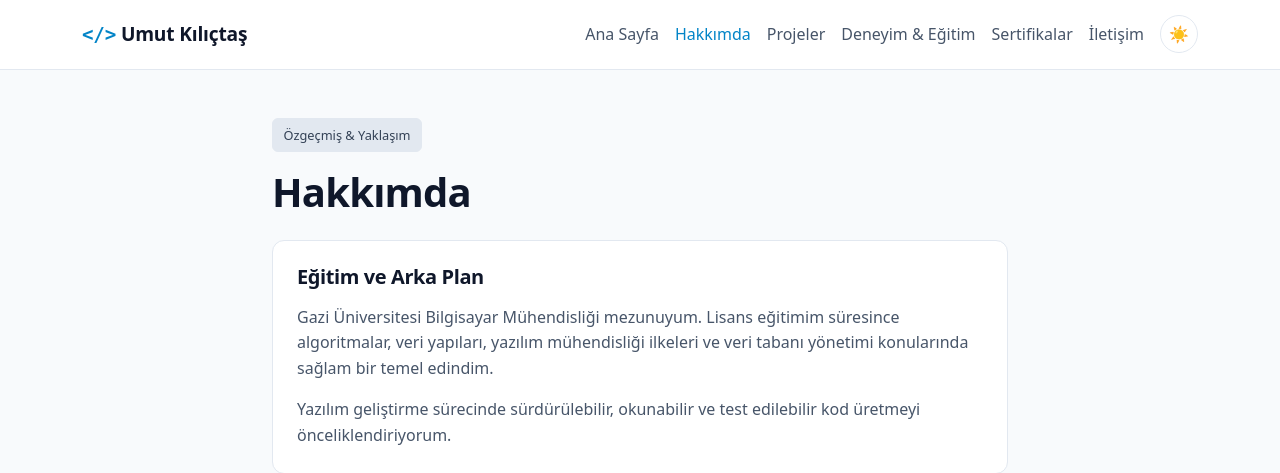
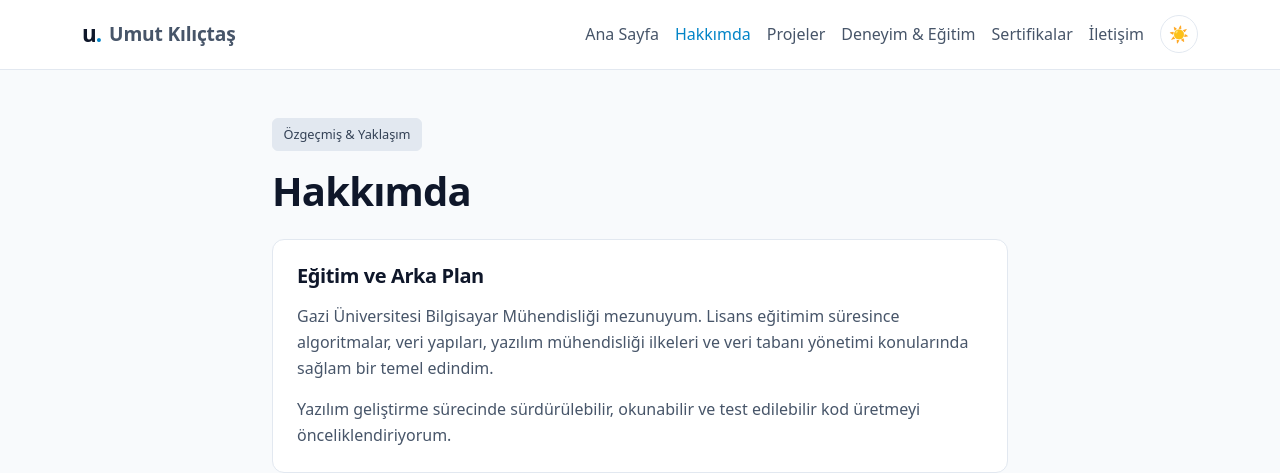
Before and after one commit to umutkilictas/django-portfolio, a Django app: page /hakkimda/ in a window 1280 px wide. Shown: the top 473 px of the page. Run offline with Django 5.2, Linux system fonts and the light colour scheme.

Commit message:
feat: replace generic code symbol with signature u. brand mark in navbar

```diff
--- a/static/css/style.css
+++ b/static/css/style.css
@@ -97,9 +97,22 @@ a:hover {
     letter-spacing: -0.01em;
 }
 
-.navbar-custom .brand-accent {
+.navbar-custom .brand-mark {
+    font-weight: 800;
+    font-size: 1.4rem;
+    letter-spacing: -1px;
+    line-height: 1;
+    color: var(--text-primary);
+    display: inline-block;
+    transition: transform 0.2s ease;
+}
+
+.navbar-custom .brand-mark .brand-dot {
     color: var(--accent-color);
-    font-family: monospace;
+}
+
+.navbar-custom .navbar-brand:hover .brand-mark {
+    transform: translateY(-1px);
 }
 
 .navbar-custom .nav-link {
--- a/templates/includes/navbar.html
+++ b/templates/includes/navbar.html
@@ -1,8 +1,9 @@
 <header>
     <nav class="navbar navbar-expand-lg navbar-custom sticky-top" id="mainNavbar">
         <div class="container">
-            <a class="navbar-brand fw-bold" href="{% url 'portfolio:home' %}">
-                <span class="brand-accent">&lt;/&gt;</span> {{ SITE_OWNER }}
+            <a class="navbar-brand fw-bold d-inline-flex align-items-center gap-2" href="{% url 'portfolio:home' %}">
+                <span class="brand-mark">u<span class="brand-dot">.</span></span>
+                <span>{{ SITE_OWNER }}</span>
             </a>
 
             <div class="d-flex align-items-center order-lg-last ms-2">
```
